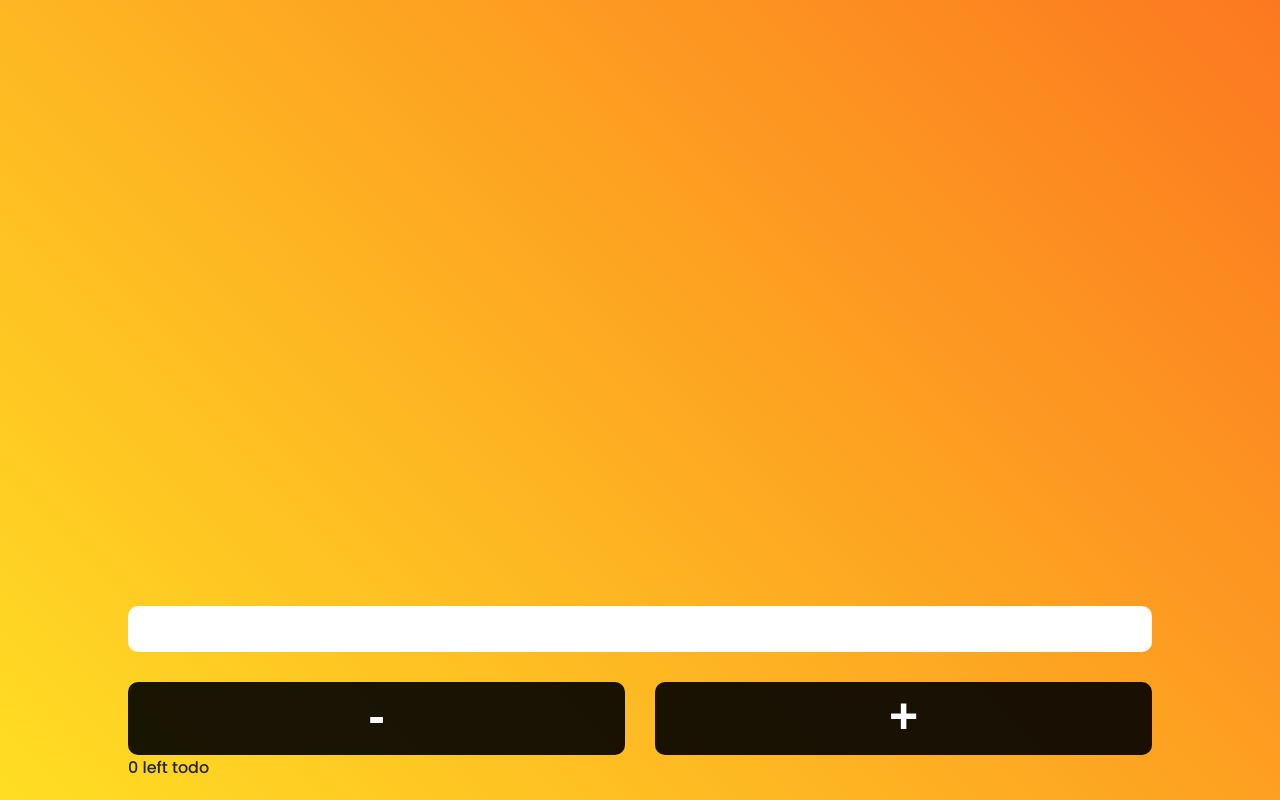
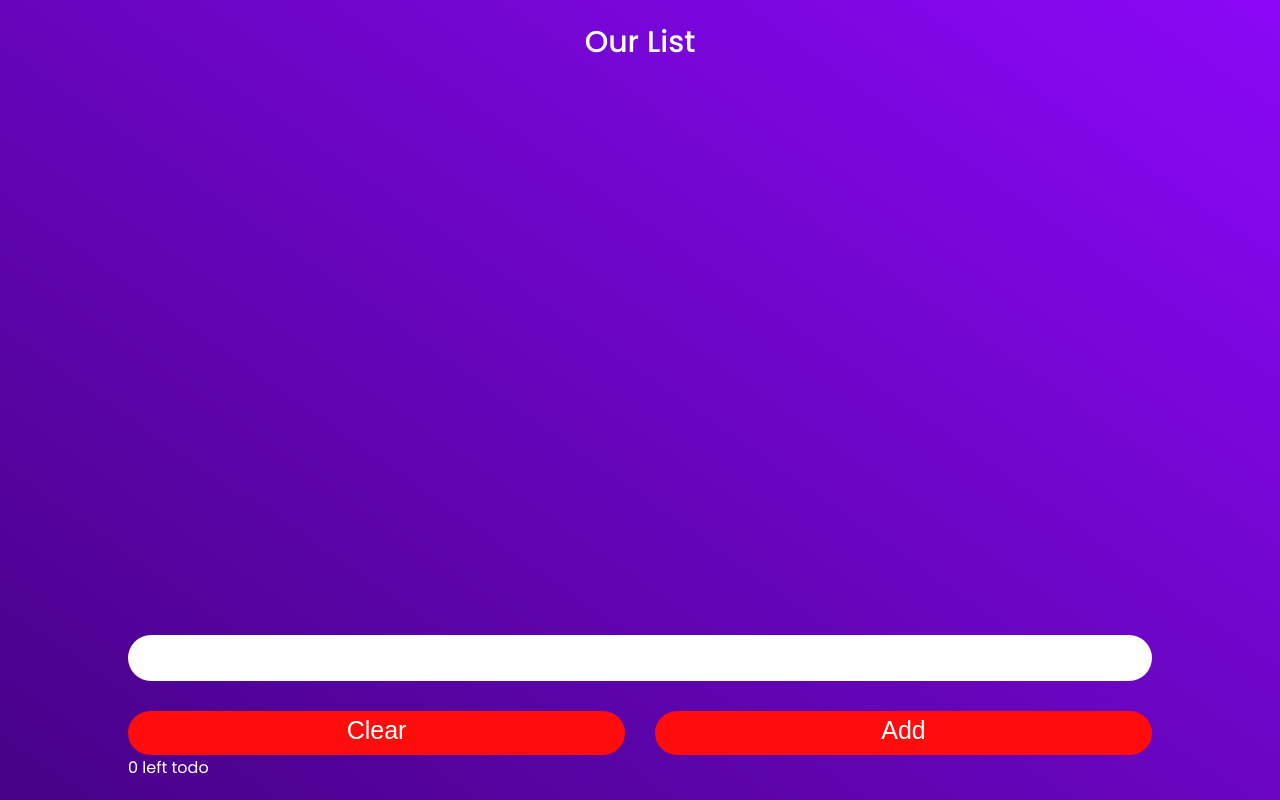
Before and after one commit to BenWhite101/ReactTodoList, a React (Create React App) app: page / in a window 1280 px wide. Built offline with nearby package versions, Linux system fonts and the light colour scheme.

Commit message:
CSS changes

```diff
--- a/src/App.js
+++ b/src/App.js
@@ -66,7 +66,8 @@ function App() {
 
   return (
     <>
-    <link href="https://fonts.googleapis.com/css?family=Poppins:400,500,600,700,900&display=swap" rel="stylesheet"/>
+    <link href="https://fonts.googleapis.com/css?family=Lato:300,400,700,900|Poppins:300,400,500,600,700,900&display=swap" rel="stylesheet"/>
+    <h1>Our List</h1>
     <div class="todoList">
       <TodoList todos={todos} toggleTodo={toggleTodo} />
     </div>
@@ -75,8 +76,8 @@ function App() {
 
       <div class="actions">
 
-        <button class="btn clear" onClick={handleClearTodos}>-</button>
-        <button class="btn add" onClick={handleAddTodo}>+</button>
+        <button class="btn clear" onClick={handleClearTodos}>Clear</button>
+        <button class="btn add" onClick={handleAddTodo}>Add</button>
       </div>
       <div class="amount"><span>{todos.filter(todo => !todo.complete).length}</span> left todo</div>
     </div>
--- a/src/Todo.css
+++ b/src/Todo.css
@@ -4,12 +4,19 @@ html {
 body,
 html {
   font-family: Poppins, sans-serif;
-  color: #252525;
-  font-weight: 500;
+  color: white;
+  font-weight: 400;
 }
 body {
   background: linear-gradient(45deg, #ffde23, #fc7820);
+  background: linear-gradient(215deg, #8b08f7, #460286);
   background-size: cover;
+}
+body h1 {
+  text-align: center;
+  color: white;
+  font-size: 30px;
+  font-weight: 500;
 }
 #root {
   max-width: 600px;
@@ -18,6 +25,17 @@ body {
 }
 .todoList {
   padding: 30px;
+}
+.todoList .todo label input[type="checkbox"] {
+  appearance: none;
+  -moz-appearance: none;
+  -webkit-appearance: none;
+  width: 25px;
+  height: 25px;
+  background: white;
+  border-radius: 50%;
+  position: relative;
+  top: 6px;
 }
 .todoList .todo label .name {
   font-size: 30px;
@@ -40,7 +58,7 @@ body {
   display: block;
   border: 0;
   box-shadow: none;
-  border-radius: 10px;
+  border-radius: 50px;
   box-sizing: border-box;
 }
 .toolbar .actions {
@@ -54,12 +72,18 @@ body {
   -moz-appearance: none;
   -webkit-appearance: none;
   border: 0;
-  background: rgba(0, 0, 0, 0.9);
+  background: #ff0d0d;
+  box-shadow: 0 0 10px 0 0 10px #ff0d0d;
   color: white;
   box-shadow: none;
   display: block;
   padding: 5px 5px 10px 5px;
-  font-size: 50px;
-  font-weight: 900;
-  border-radius: 10px;
+  font-size: 25px;
+  font-weight: 500;
+  border-radius: 50px;
+  transition: all 0.3s ease-in-out;
+  transform: scale(1);
 }
+.toolbar .actions .btn:active {
+  transform: scale(0.9);
+}
--- a/src/Todo.less
+++ b/src/Todo.less
@@ -5,13 +5,21 @@ html{
 body,
 html {
       font-family: Poppins, sans-serif;
-      color:#252525;
-      font-weight: 500;
+      color:white;
+      font-weight: 400;
 }
 
 body {
       background: linear-gradient(45deg, rgb(255, 222, 35), rgb(252, 120, 32));
+      background: linear-gradient(215deg, rgb(139, 8, 247), rgb(70, 2, 134));
       background-size: cover;
+
+      h1{
+            text-align: center;
+            color:white;
+            font-size:30px;
+            font-weight: 500;
+      }
 }
 
 #root {
@@ -24,7 +32,20 @@ body {
       padding:30px;
       .todo {
             label {
-                  input[type="checkbox"] {}
+                  input[type="checkbox"] {
+                        appearance: none;
+                        -moz-appearance: none;
+                        -webkit-appearance: none;
+                        width: 25px;
+                        height: 25px;
+                        background:white;
+                        border-radius: 50%;
+                        position: relative;
+                        top: 6px;
+                        &:checked{
+
+                        }
+                  }
 
                   .name {
                         font-size:30px;
@@ -53,7 +74,7 @@ body {
             display:block;
             border:0;
             box-shadow: none;
-            border-radius:10px;
+            border-radius:50px;
             box-sizing: border-box;
       }
 
@@ -67,18 +88,27 @@ body {
                   -moz-appearance: none;
                   -webkit-appearance: none;
                   border:0;
-                  background:rgba(0,0,0,0.9);
+                  background:rgb(255, 13, 13);
+                  box-shadow: 0 0 10px 0 0 10px rgb(255, 13, 13);
                   color:white;
                   box-shadow: none;
                   display:block;
                   padding:5px 5px 10px 5px;
-                  font-size:50px;
-                  font-weight: 900;
-                  border-radius:10px;
+                  font-size:25px;
+                  font-weight: 500;
+                  border-radius: 50px;
+                  //width: 57px;
+                  //margin: 0 auto;
+                  transition:all 0.3s ease-in-out;
+                  transform: scale(1);
 
                   &.add {}
 
                   &.clear {}
+
+                  &:active{
+                  transform: scale(0.9);
+                  }
             }
       }
 }
```
